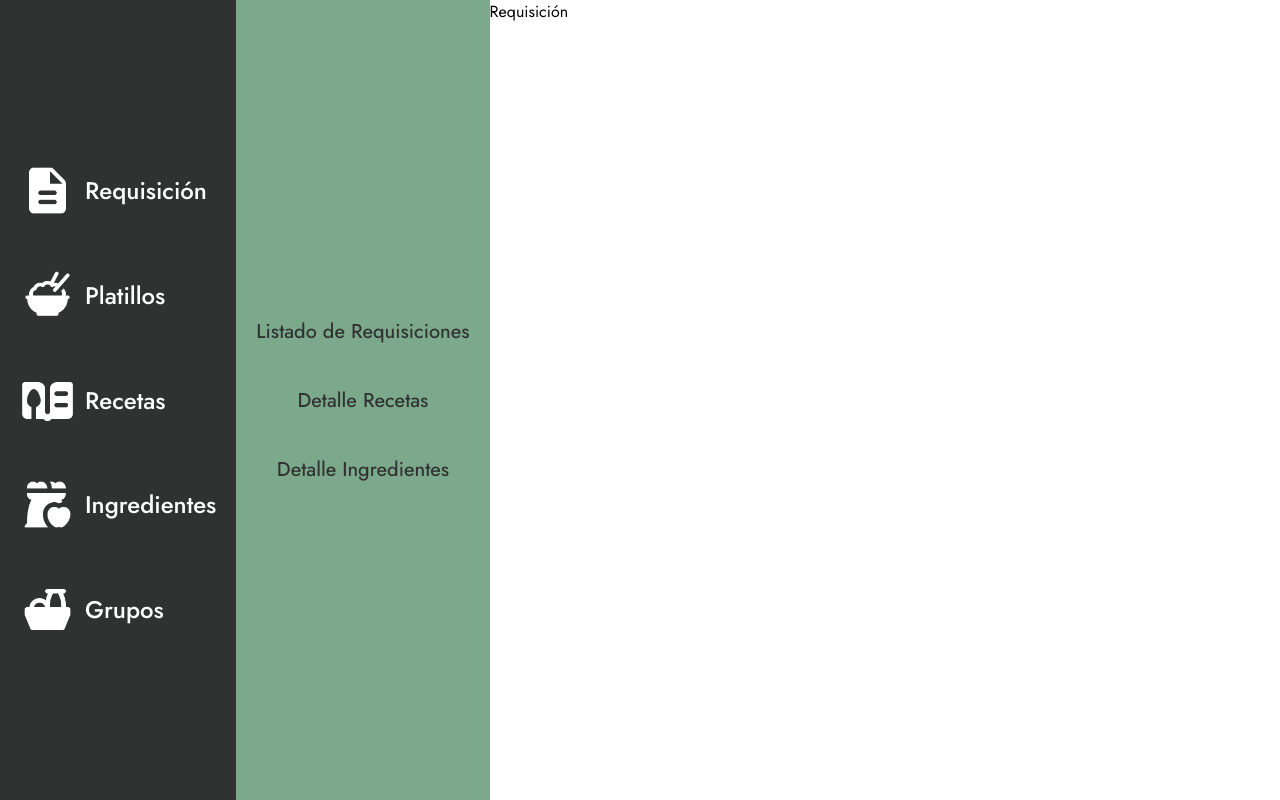
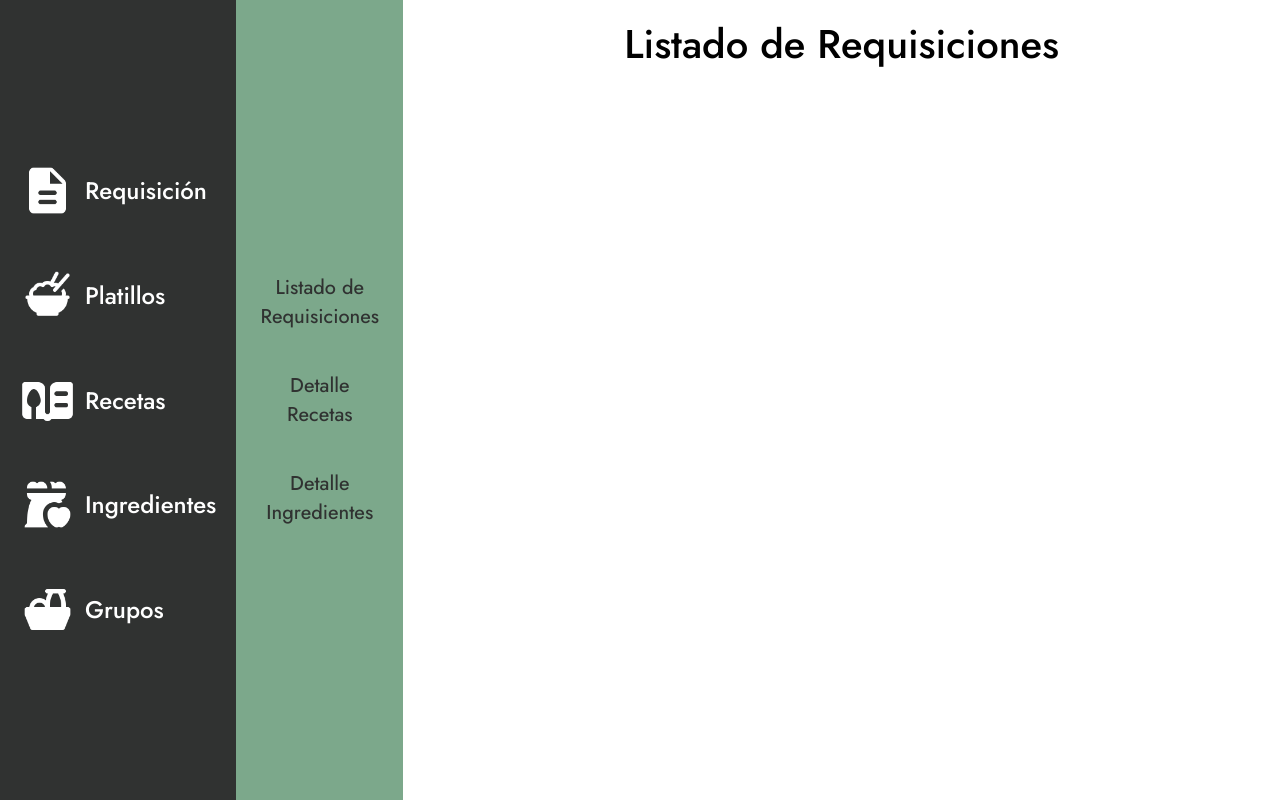
Before and after one commit to AntonioNoguera/IRE_FRONT_V2, a React (Create React App) app in the folder ire_front_r2/: page /platillos/requisicion in a window 1280 px wide. Built offline with nearby package versions, Linux system fonts and the light colour scheme.

Commit message:
Title component and some refactors related to the router

```diff
--- a/ire_front_r2/src/App.js
+++ b/ire_front_r2/src/App.js
@@ -19,7 +19,7 @@ const mainRoutes = [
 		name: "Platillos",
 		icon: "cuenco-arroz.png",
 		page: Dishes,
-		defaultPath: "/platillos/requisicion", // Añade esto
+		defaultPath: "/platillos/requisicion",
 		children: [
 		  {
 			path: "requisicion",
--- /dev/null
+++ b/ire_front_r2/src/components/Layouts/Title/Title.js
@@ -0,0 +1,12 @@
+import desposeStyles from './Title.module.css';
+import '../../../mainStyles.css';
+
+const Title = ({children})=> {
+    return (
+        <div className={desposeStyles.title}>
+            {children}
+        </div>
+    )
+}
+
+export default Title;
--- /dev/null
+++ b/ire_front_r2/src/components/Layouts/Title/Title.module.css
@@ -0,0 +1,12 @@
+.title{
+    padding-top: 15px;
+    text-align: center;
+
+    font-weight: 500;
+    font-size: 40px;
+
+    width: 100%;
+
+    flex-grow: 1;
+    overflow: auto;
+}
--- a/ire_front_r2/src/components/Sidebar/sidebar.module.css
+++ b/ire_front_r2/src/components/Sidebar/sidebar.module.css
@@ -6,7 +6,7 @@
 
 .sidebar {
     height: 100vh;
-    background-color: var(--color-primario);
+    background-color: var(--ire-darkGray);
 }
 
 .sidebar ul {
@@ -26,12 +26,15 @@
 
 .sidebar ul li a {
     text-decoration: none;
-    color: black;
+
     display: flex;
     padding: 3.1vh 20px;
     flex-grow: 1;
     align-items: center;
-    font-weight: 500;
+
+    color: var(--ire-black);
+    font-weight: var(--ire-Bold);
+
     font-size: 24px;
     filter: invert(100%);
     transition: background-color .3s, filter .3s;
--- a/ire_front_r2/src/mainStyles.css
+++ b/ire_front_r2/src/mainStyles.css
@@ -1,9 +1,34 @@
 @import url('https://fonts.googleapis.com/css2?family=Jost:ital,wght@0,100..900;1,100..900&display=swap');
 
-/* Styles on the guide */
 :root {
-    --color-primario: #303231;
-    --color-greend-secondary: #7CA88B;
+
+    /*Proyect Colors*/
+    --ire-white: #FFF;
+    --ire-black: #000;
+
+    --ire-darkGray: #303231;
+    --ire-lightGray: #D9D9D9;
+    --ire-lightGreen: #7CA88B;
+    --ire-skyBlue:#009FE3;
+    --ire-seaBlue: #1D7093;
+    --ire-lightBrown: #B89554;
+    --ire-darkYellow: #F7B334;
+
+    --ire-yellowInput: #ffcf77;
+    --ire-greenButton:#51B75B;
+
+    --ire-bodyTextColor: #484848;
+
+
+    /*Proyect Font Sizes*/
+    --ire-Subtitle: 24px;
+
+
+    /*Proyect Font Styles*/
+
+    --ire-Bold: 500;
+    --ire-SemiBold: 250;
+    --ire-Normal: 200;
 }
 
 body{
--- a/ire_front_r2/src/pages/Requisition.js
+++ b/ire_front_r2/src/pages/Requisition.js
@@ -1,7 +1,11 @@
-const Requisition =()=> {
-    return (<div>
-        Requisición
-    </div>)
+import Title from '../components/Layouts/Title/Title'
+
+const Requisition = () => {
+    return (
+        <div>
+            <Title> Listado de Requisiciones </Title>
+        </div>
+    )
 }
 
 export default Requisition;
--- a/ire_front_r2/src/pages/dishes.module.css
+++ b/ire_front_r2/src/pages/dishes.module.css
@@ -1,6 +1,6 @@
 .mainContainer{
     display: flex;
-    height: 100vh; /* Hace que el contenedor principal ocupe toda la altura de la ventana */
+    height: 100vh;
     width: 100%;
 }
 
@@ -9,8 +9,10 @@
 }
 
 .leftMenu{
-    background-color: var(--color-greend-secondary);
+    background-color: var(--ire-lightGreen);
     display: flex;
+    width: 16%;
+    min-width: 150px;
     flex-shrink: 0;
     align-items: center;
     justify-content: center;
@@ -24,7 +26,7 @@
     font-weight: 450;
 
     font-size: 20px;
-    color: var(--color-primario);
+    color: var(--ire-darkGray);
     background-color: none;
     align-items: center;
     text-align: center;
@@ -40,13 +42,13 @@
 }
 
 .linkFormat:hover{
-    color: white;
-    background-color: #1D7093;
+    color: var(--ire-white);
+    background-color: var(--ire-seaBlue);
 }
 
 
 .outlet{
-    background-color: white;
+    background-color: var(--ire-white);
     flex-grow: 1;
     overflow: auto;
 }
```
